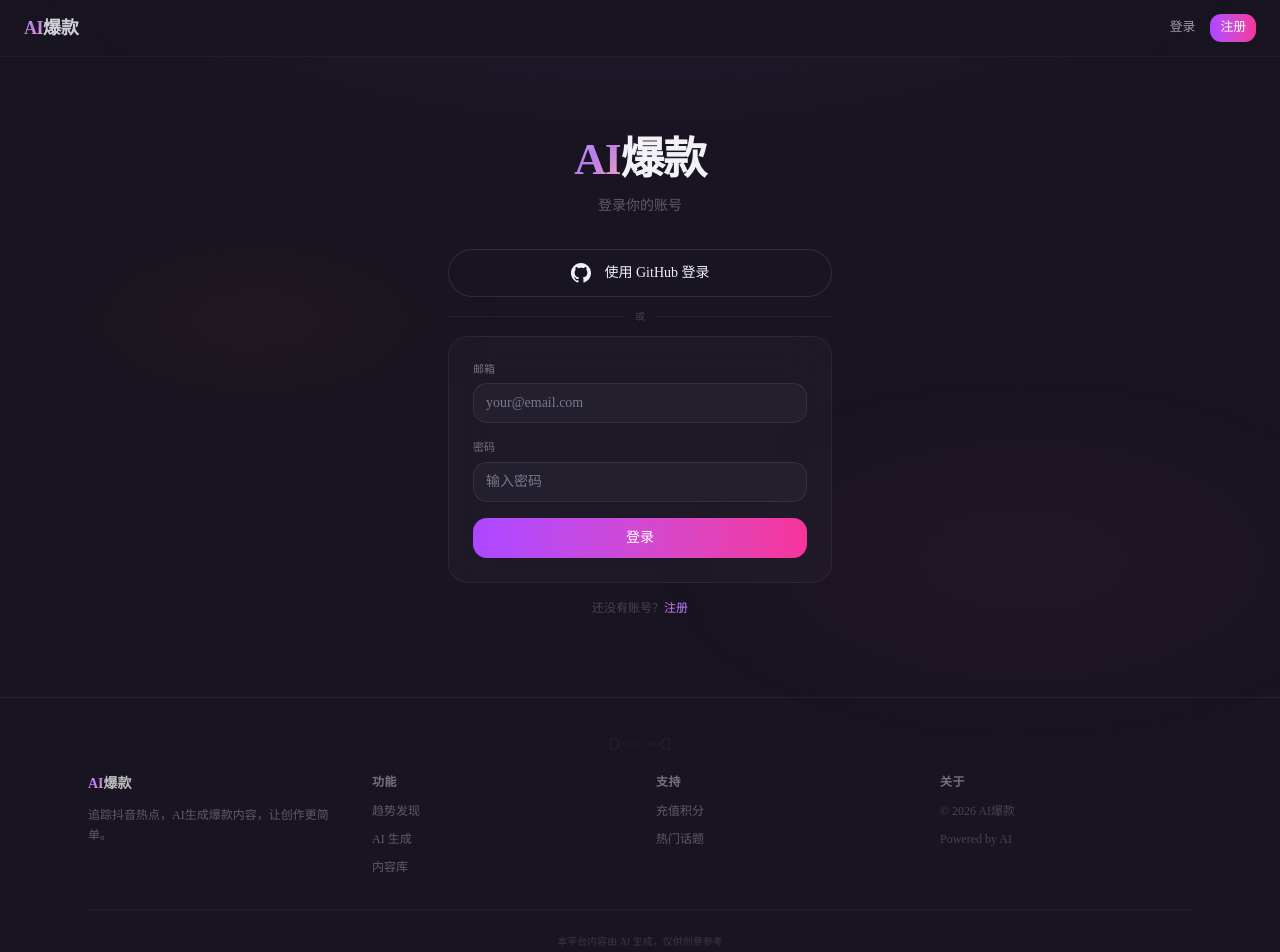
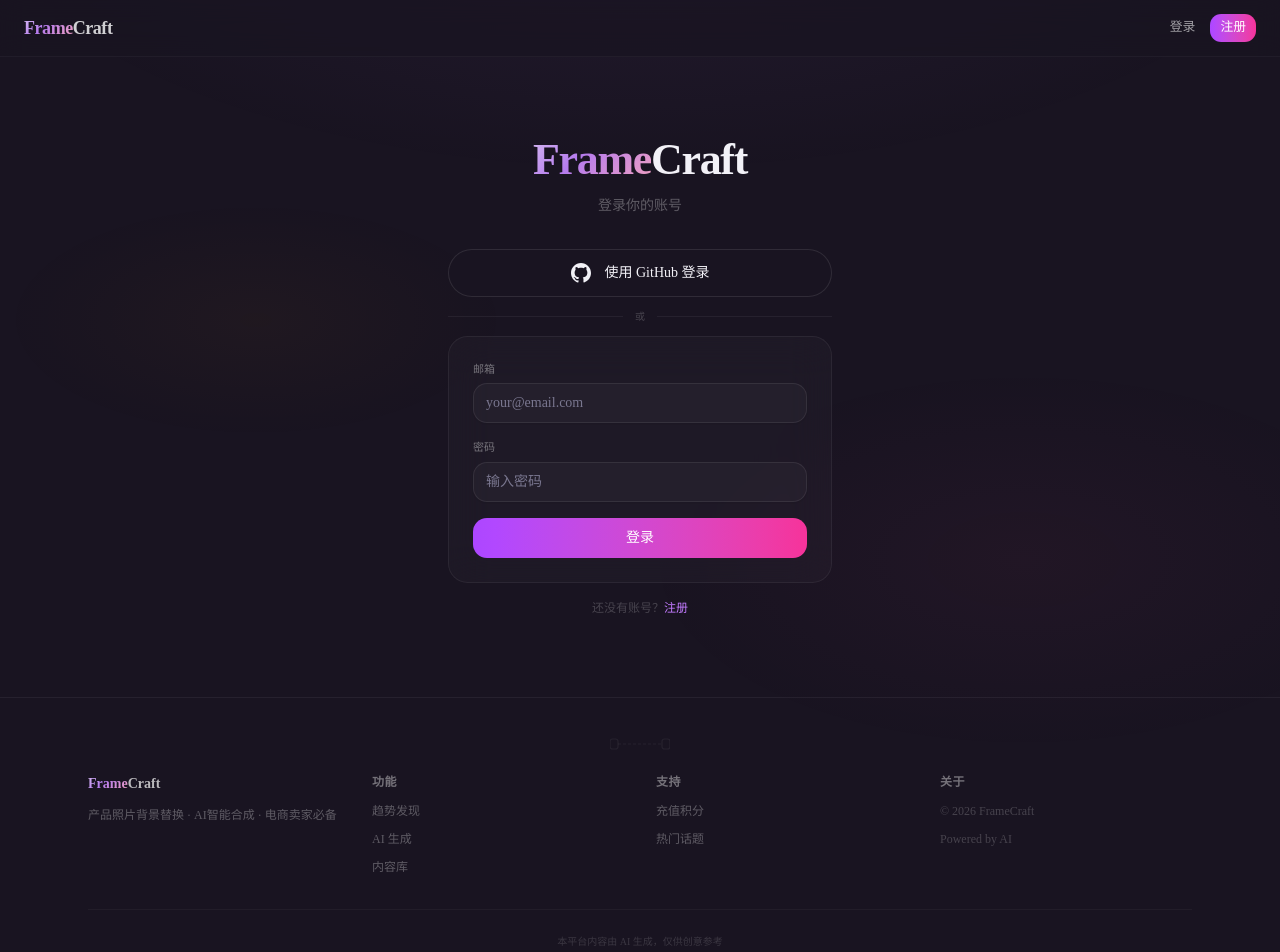
Before and after one commit to LLUUZZQQ/AI-generate, a Next.js app: page /login in a window 1280 px wide. Shown: the top 952 px of the page. Built offline with nearby package versions, Linux system fonts and the light colour scheme; no server answers.

Commit message:
feat: rebrand AI爆款 → FrameCraft across entire site

```diff
--- a/scripts/test-s3.ts
+++ b/scripts/test-s3.ts
@@ -17,7 +17,7 @@
     const cmd = new PutObjectCommand({
       Bucket: process.env.S3_BUCKET!,
       Key: "test/hello.txt",
-      Body: "Hello from AI爆款!",
+      Body: "Hello from FrameCraft!",
       ContentType: "text/plain",
     });
     await s3.send(cmd);
--- a/src/app/(auth)/login/page.tsx
+++ b/src/app/(auth)/login/page.tsx
@@ -56,7 +56,7 @@
     <div className="flex items-center justify-center min-h-[80vh] px-6">
       <div className="w-full max-w-sm">
         <div className="text-center mb-8">
-          <h1 className="text-2xl font-bold mb-2"><span className="gradient-text">AI</span>爆款</h1>
+          <h1 className="text-2xl font-bold mb-2"><span className="gradient-text">Frame</span>Craft</h1>
           <p className="text-sm text-white/30">登录你的账号</p>
         </div>
 
--- a/src/app/(auth)/register/page.tsx
+++ b/src/app/(auth)/register/page.tsx
@@ -58,7 +58,7 @@
     <div className="flex items-center justify-center min-h-[80vh] px-6">
       <div className="w-full max-w-sm">
         <div className="text-center mb-8">
-          <h1 className="text-2xl font-bold mb-2"><span className="gradient-text">AI</span>爆款</h1>
+          <h1 className="text-2xl font-bold mb-2"><span className="gradient-text">Frame</span>Craft</h1>
           <p className="text-sm text-white/30">注册即送 20 积分</p>
         </div>
 
--- a/src/app/api/pay/checkout/route.ts
+++ b/src/app/api/pay/checkout/route.ts
@@ -32,7 +32,7 @@
       {
         price_data: {
           currency: "cny",
-          product_data: { name: `AI爆款 - ${plan.name}` },
+          product_data: { name: `FrameCraft - ${plan.name}` },
           unit_amount: plan.amount,
         },
         quantity: 1,
--- a/src/app/layout.tsx
+++ b/src/app/layout.tsx
@@ -16,31 +16,31 @@
 
 export const metadata: Metadata = {
   title: {
-    default: "AI爆款 - 抖音热门话题AI内容生成",
-    template: "%s | AI爆款",
+    default: "FrameCraft - 产品照片背景替换 · AI智能合成 · 电商卖家必备",
+    template: "%s | FrameCraft",
   },
-  description: "追踪抖音热门话题，AI自动生成爆款图片和视频。实时趋势追踪、多模型AI生成、智能发布建议。",
-  keywords: ["AI生成", "抖音", "热门话题", "爆款内容", "图片生成", "视频生成", "内容创作"],
-  authors: [{ name: "AI爆款" }],
+  description: "产品照片背景替换 · AI智能合成 · 电商卖家必备。上传产品照片，AI自动识别主体、移除背景、合成到真实场景。",
+  keywords: ["背景替换", "产品照片", "AI合成", "电商卖家", "商品图", "场景替换", "抠图"],
+  authors: [{ name: "FrameCraft" }],
   metadataBase: new URL("https://ai-generate-two.vercel.app"),
   openGraph: {
-    title: "AI爆款 - 抖音热点AI内容生成",
-    description: "追踪抖音热门话题，AI自动生成爆款图片和视频",
-    siteName: "AI爆款",
+    title: "FrameCraft - 产品照片背景替换 · AI智能合成",
+    description: "产品照片背景替换 · AI智能合成 · 电商卖家必备",
+    siteName: "FrameCraft",
     type: "website",
     locale: "zh_CN",
   },
   twitter: {
     card: "summary_large_image",
-    title: "AI爆款",
-    description: "抖音热点AI内容生成平台",
+    title: "FrameCraft",
+    description: "产品照片背景替换 · AI智能合成 · 电商卖家必备",
   },
   manifest: "/manifest.json",
   icons: [{ url: "/icon.svg", type: "image/svg+xml" }],
   appleWebApp: {
     capable: true,
     statusBarStyle: "black-translucent",
-    title: "AI爆款",
+    title: "FrameCraft",
   },
 };
 
--- a/src/components/layout/footer.tsx
+++ b/src/components/layout/footer.tsx
@@ -11,10 +11,10 @@
         <div className="grid grid-cols-2 md:grid-cols-4 gap-8 mb-8">
           <div>
             <h4 className="font-semibold text-sm mb-3">
-              <span className="gradient-text">AI</span><span className="text-white/70">爆款</span>
+              <span className="gradient-text">Frame</span><span className="text-white/70">Craft</span>
             </h4>
             <p className="text-xs text-white/30 leading-relaxed">
-              追踪抖音热点，AI生成爆款内容，让创作更简单。
+              产品照片背景替换 · AI智能合成 · 电商卖家必备
             </p>
           </div>
           <div>
@@ -35,7 +35,7 @@
           <div>
             <h4 className="text-xs font-semibold text-white/40 mb-3 uppercase tracking-wider">关于</h4>
             <div className="space-y-2 text-xs text-white/20">
-              <p>© 2026 AI爆款</p>
+              <p>© 2026 FrameCraft</p>
               <p>Powered by AI</p>
             </div>
           </div>
--- a/src/components/layout/header.tsx
+++ b/src/components/layout/header.tsx
@@ -29,7 +29,7 @@
         <Link href="/" className={`font-bold shrink-0 tracking-tight transition-all duration-500 ${
           scrolled ? "text-base" : "text-lg"
         }`}>
-          <span className="gradient-text">AI</span><span className="text-white/80">爆款</span>
+          <span className="gradient-text">Frame</span><span className="text-white/80">Craft</span>
         </Link>
 
         {/* Desktop nav */}
--- a/src/lib/models/openai.ts
+++ b/src/lib/models/openai.ts
@@ -10,7 +10,7 @@
       baseURL: "https://openrouter.ai/api/v1",
       defaultHeaders: {
         "HTTP-Referer": process.env.NEXT_PUBLIC_URL || "http://localhost:3000",
-        "X-Title": "AI爆款",
+        "X-Title": "FrameCraft",
       },
     });
   }
```
Also changed, not shown: .superpowers/brainstorm/1446-1778414755/content/architecture.html, .superpowers/brainstorm/1446-1778414755/content/welcome.html, public/manifest.json, 2 other files (tests, documents, lock files or other folders).
